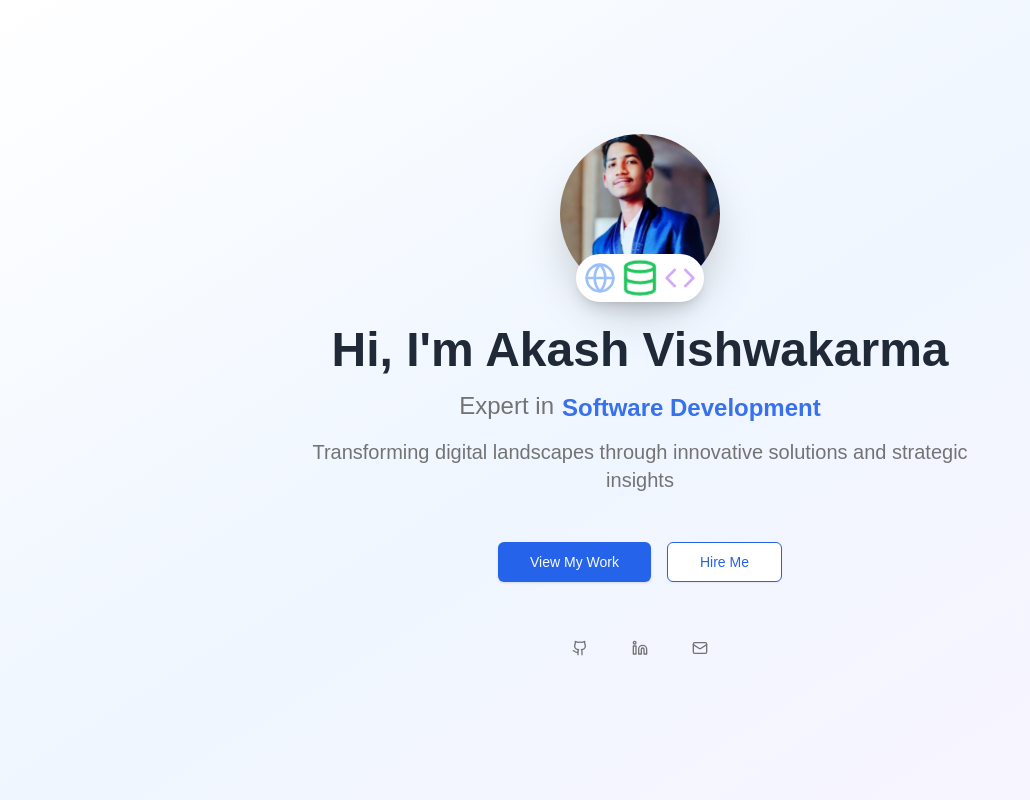
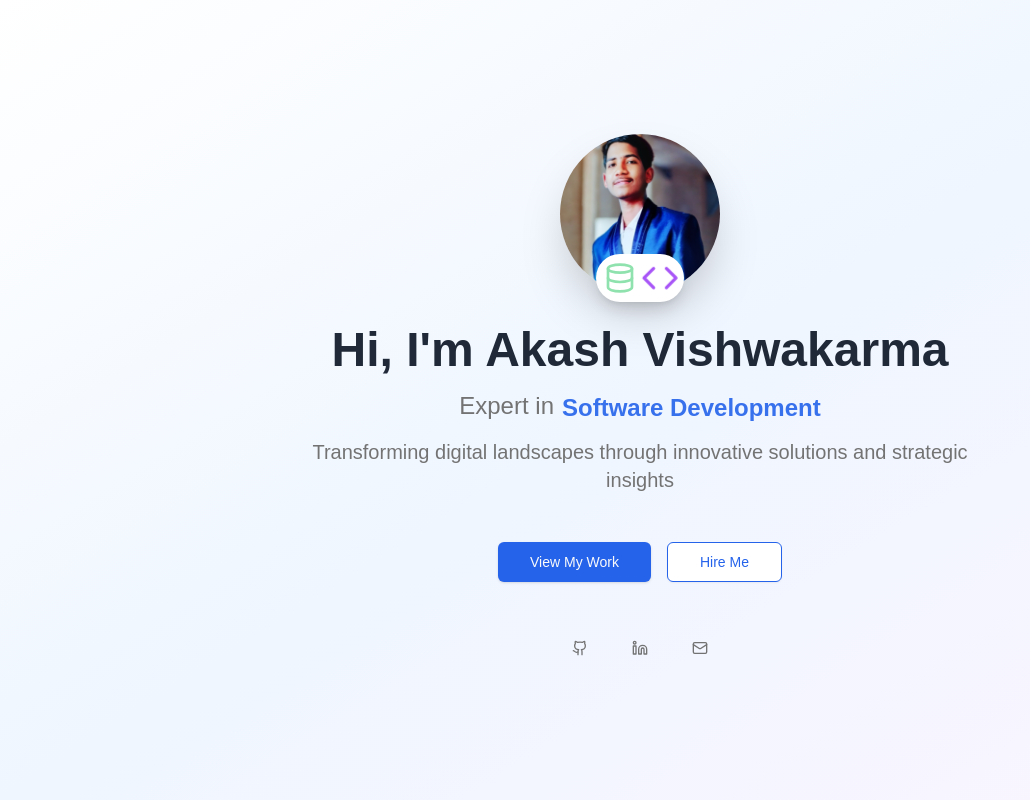
Before and after one commit to TechWithAkash/datawithakash, a Next.js app: page / in a window 1280 px wide. Shown: the top 800 px of the page, without its empty margins (0-1030 px from the left). Built offline with nearby package versions, Linux system fonts and the light colour scheme.

Commit message:
globe icon removed

```diff
--- a/components/sections/Hero.js
+++ b/components/sections/Hero.js
@@ -29,7 +29,7 @@ export default function Hero() {
   };
 
   const interestIcons = [
-    <Globe key="domain" className="h-8 w-8 text-blue-500" />,
+    // <Globe key="domain" className="h-8 w-8 text-blue-500" />,
     <Database key="data" className="h-8 w-8 text-green-500" />,
     <Code key="software" className="h-8 w-8 text-purple-500" />
   ];
```
